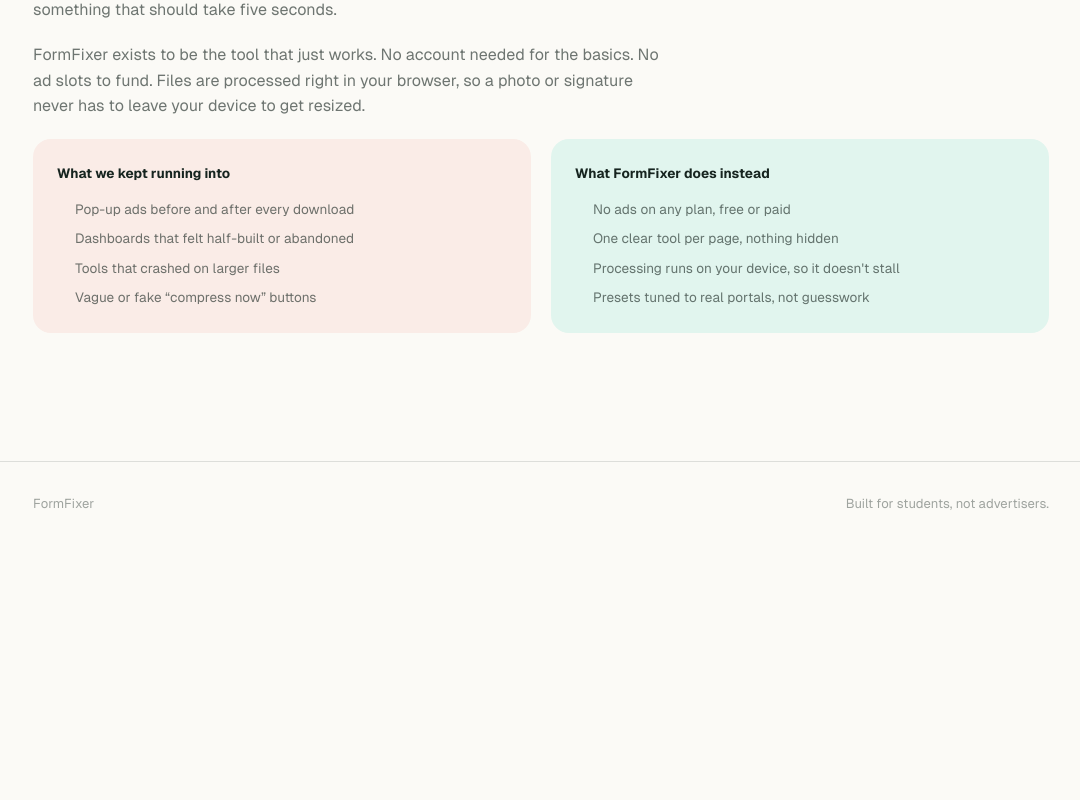
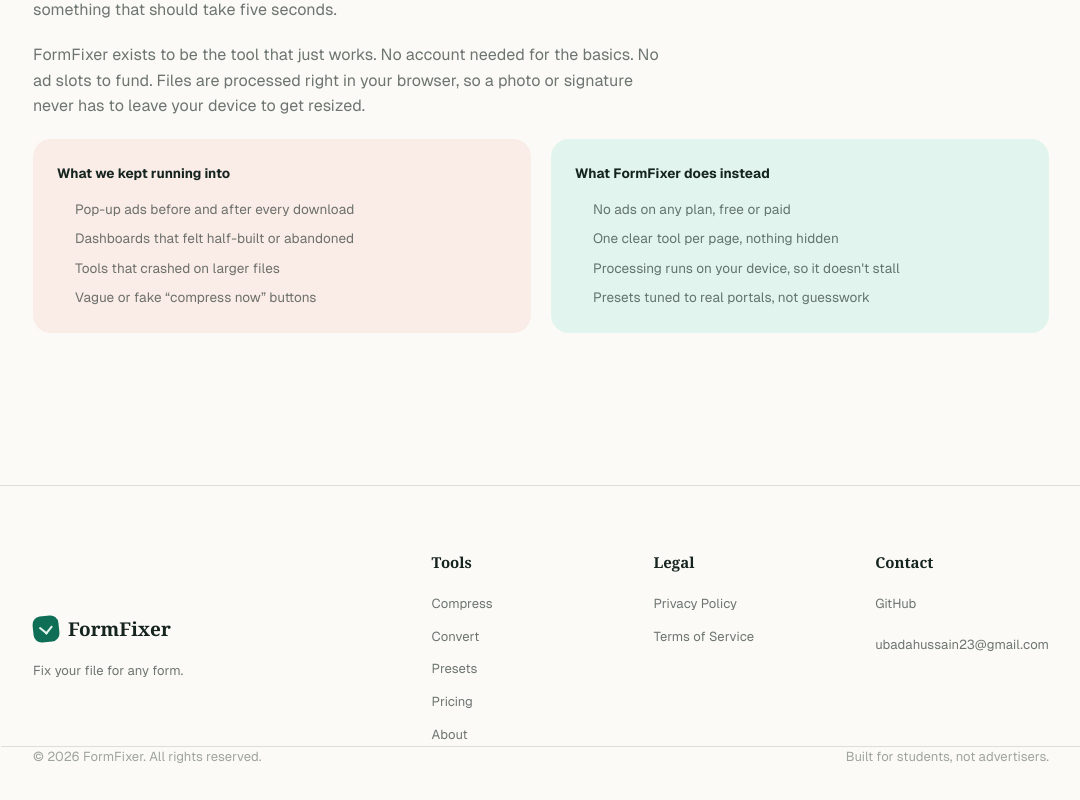
Before and after one commit to Ubada-Hussain/FormFixer, a Next.js app: page /about in a window 1280 px wide. Shown: the part 402-1202 px from the top of the page, without its empty margins (99-1179 px from the left). Before the commit the page ends 949 px from the top, so only its background shows below. Built offline with nearby package versions, Linux system fonts and the light colour scheme; no server answers.

Commit message:
Security: add file size/page limits to pdf2docx, sanitize error responses

```diff
--- a/app/api/convert/route.ts
+++ b/app/api/convert/route.ts
@@ -163,7 +163,7 @@
       const errText = await res.text().catch(() => '(no body)');
       console.error('[/api/convert] pdf2docx service error', res.status, errText);
       return NextResponse.json(
-        { error: `PDF-to-Word conversion failed (service error ${res.status}): ${errText}` },
+        { error: 'PDF-to-Word conversion failed. The file may be corrupted, encrypted, or too complex. Please try a different file.' },
         { status: 502 }
       );
     }
@@ -220,7 +220,7 @@
       const errText = await res.text().catch(() => '(no body)');
       console.error('[/api/convert] Gotenberg error', res.status, errText);
       return NextResponse.json(
-        { error: `Word-to-PDF conversion failed (Gotenberg ${res.status}): ${errText}` },
+        { error: 'Word-to-PDF conversion failed. The file may be corrupted or in an unsupported format. Please try a different file.' },
         { status: 502 }
       );
     }
--- /dev/null
+++ b/app/privacy/page.tsx
@@ -0,0 +1,59 @@
+import type { Metadata } from 'next';
+
+export const metadata: Metadata = {
+  title: 'Privacy Policy',
+  description: 'How FormFixer protects your data and documents.',
+};
+
+export default function PrivacyPage() {
+  return (
+    <>
+      <header className="page-hero">
+        <div className="wrap">
+          <span className="tag">Privacy Policy</span>
+          <h1>Honest Data Practices.</h1>
+        </div>
+      </header>
+
+      <section style={{ paddingTop: 24, paddingBottom: 120 }}>
+        <div className="wrap">
+          <div className="max-w-3xl story">
+            <p>
+              At FormFixer, our entire philosophy is built around a secure and private utility. We don't want your data, and we don't have ad slots to sell to third parties. Here is exactly what we collect and how it is used.
+            </p>
+
+            <h3 className="text-xl font-bold font-[Georgia] text-[var(--ink)] mt-10 mb-4">1. Document Processing</h3>
+            <p>
+              <strong>Image & Photo Compression:</strong> All photo compressions and Image-to-PDF operations are executed 100% on your device directly within your browser. Your images are never uploaded to any server.
+            </p>
+            <p>
+              <strong>Document Conversion (Word / PDF):</strong> Complex formatting conversions (PDF to Word, and Word to PDF) require our server-side conversion engines. When you convert a document, it is securely transmitted over HTTPS to our isolated microservices. <strong>The document is processed entirely in memory, returned to you, and deleted immediately after.</strong> We do not log, read, or store the contents of your uploaded documents.
+            </p>
+
+            <h3 className="text-xl font-bold font-[Georgia] text-[var(--ink)] mt-10 mb-4">2. Account Information & Usage Logging</h3>
+            <p>
+              We use Clerk to securely handle authentication. If you create an account, Clerk stores the basic information you provide (like your email address or Google profile). FormFixer does not have access to your passwords.
+            </p>
+            <p>
+              To enforce our free tier limit, we log a simple numeric counter of your daily actions associated with your user ID in a secure Supabase database. We do not log what files you processed, only that an action occurred.
+            </p>
+
+            <h3 className="text-xl font-bold font-[Georgia] text-[var(--ink)] mt-10 mb-4">3. Payment Data</h3>
+            <p>
+              All payments and subscriptions are processed by our secure, third-party payment gateway (upcoming). FormFixer does not process, touch, or store your credit card or bank details. We only receive a secure webhook confirming your subscription status.
+            </p>
+
+            <h3 className="text-xl font-bold font-[Georgia] text-[var(--ink)] mt-10 mb-4">4. No Data Selling & No Ads</h3>
+            <p>
+              We absolutely do not sell, rent, or trade your personal information or document history to any third parties. FormFixer is entirely ad-free.
+            </p>
+
+            <p className="mt-12 text-sm text-[var(--ink-faint)]">
+              Last Updated: July 2026
+            </p>
+          </div>
+        </div>
+      </section>
+    </>
+  );
+}
--- /dev/null
+++ b/app/terms/page.tsx
@@ -0,0 +1,53 @@
+import type { Metadata } from 'next';
+
+export const metadata: Metadata = {
+  title: 'Terms of Service',
+  description: 'FormFixer Terms of Service and acceptable use.',
+};
+
+export default function TermsPage() {
+  return (
+    <>
+      <header className="page-hero">
+        <div className="wrap">
+          <span className="tag">Terms of Service</span>
+          <h1>Rules of the road.</h1>
+        </div>
+      </header>
+
+      <section style={{ paddingTop: 24, paddingBottom: 120 }}>
+        <div className="wrap">
+          <div className="max-w-3xl story">
+            <div className="bg-[var(--coral-100)] text-[var(--coral-700)] p-4 rounded-lg mb-8 text-sm font-medium border border-[var(--coral-200)]">
+              <strong>Disclaimer:</strong> This is a standard template for the FormFixer tool. It has not been reviewed by a lawyer and does not constitute formal legal advice.
+            </div>
+
+            <h3 className="text-xl font-bold font-[Georgia] text-[var(--ink)] mt-10 mb-4">1. Acceptable Use</h3>
+            <p>
+              FormFixer is designed to help you prepare your own personal documents, photos, and forms for upload. You agree not to use the service to process illegal materials, distribute malware, bypass security protocols, or attempt to reverse-engineer our conversion infrastructure.
+            </p>
+
+            <h3 className="text-xl font-bold font-[Georgia] text-[var(--ink)] mt-10 mb-4">2. Free Tier Limits</h3>
+            <p>
+              We provide a generous free tier to help students and applicants. This tier is strictly limited to 5 combined conversion/compression actions per calendar day per user. Attempting to bypass these limits via automated scripts or multiple burner accounts is a violation of these terms and may result in an IP or account ban.
+            </p>
+
+            <h3 className="text-xl font-bold font-[Georgia] text-[var(--ink)] mt-10 mb-4">3. Pro Subscription</h3>
+            <p>
+              Users who require unlimited daily processing may upgrade to the Pro tier. The Pro subscription is billed on a recurring basis. You may cancel at any time through the billing portal. Upon cancellation, you will retain your Pro benefits until the end of your current billing cycle, after which your account will revert to the standard 5-action daily limit.
+            </p>
+
+            <h3 className="text-xl font-bold font-[Georgia] text-[var(--ink)] mt-10 mb-4">4. Liability</h3>
+            <p>
+              We strive to provide accurate compression sizes and perfect document formatting. However, FormFixer is provided "as is" without warranties of any kind. You are solely responsible for reviewing your processed documents before submitting them to any official portal or authority. We are not liable for rejected applications resulting from converted documents.
+            </p>
+
+            <p className="mt-12 text-sm text-[var(--ink-faint)]">
+              Last Updated: July 2026
+            </p>
+          </div>
+        </div>
+      </section>
+    </>
+  );
+}
--- a/components/Footer.tsx
+++ b/components/Footer.tsx
@@ -1,8 +1,57 @@
+import Link from 'next/link';
+
 export default function Footer() {
   return (
-    <footer>
-      <div className="wrap">
-        <span>FormFixer</span>
+    <footer className="border-t border-[var(--line)] mt-16 pt-16 pb-8 text-[14px]">
+      <div className="wrap flex flex-col md:flex-row justify-between gap-12 mb-12">
+
+        {/* Brand column */}
+        <div className="flex flex-col gap-4 max-w-xs">
+          <Link href="/" className="brand">
+            <span className="mark" />
+            FormFixer
+          </Link>
+          <p className="text-[var(--ink-soft)]">
+            Fix your file for any form.
+          </p>
+        </div>
+
+        {/* Links Columns */}
+        <div className="grid grid-cols-2 md:grid-cols-3 gap-12 w-full md:w-auto">
+          {/* Quick links */}
+          <div className="flex flex-col gap-3">
+            <h4 className="font-bold text-[var(--ink)] font-[Georgia] text-[15px] mb-2">Tools</h4>
+            <Link href="/compress" className="text-[var(--ink-soft)] hover:text-[var(--ink)] transition-colors">Compress</Link>
+            <Link href="/convert" className="text-[var(--ink-soft)] hover:text-[var(--ink)] transition-colors">Convert</Link>
+            <Link href="/presets" className="text-[var(--ink-soft)] hover:text-[var(--ink)] transition-colors">Presets</Link>
+            <Link href="/pricing" className="text-[var(--ink-soft)] hover:text-[var(--ink)] transition-colors">Pricing</Link>
+            <Link href="/about" className="text-[var(--ink-soft)] hover:text-[var(--ink)] transition-colors">About</Link>
+          </div>
+
+          {/* Legal */}
+          <div className="flex flex-col gap-3">
+            <h4 className="font-bold text-[var(--ink)] font-[Georgia] text-[15px] mb-2">Legal</h4>
+            <Link href="/privacy" className="text-[var(--ink-soft)] hover:text-[var(--ink)] transition-colors">Privacy Policy</Link>
+            <Link href="/terms" className="text-[var(--ink-soft)] hover:text-[var(--ink)] transition-colors">Terms of Service</Link>
+          </div>
+
+          {/* Contact */}
+          <div className="flex flex-col gap-3">
+            <h4 className="font-bold text-[var(--ink)] font-[Georgia] text-[15px] mb-2">Contact</h4>
+            <a href="https://github.com/Ubada-Hussain/FormFixer" target="_blank" rel="noreferrer" className="text-[var(--ink-soft)] hover:text-[var(--ink)] transition-colors">GitHub</a>
+            <div className="relative">
+              <a href="mailto:ubadahussain23@gmail.com" className="text-[var(--ink-soft)] hover:text-[var(--ink)] transition-colors block mt-2">
+                ubadahussain23@gmail.com
+              </a>
+            </div>
+          </div>
+        </div>
+
+      </div>
+
+      {/* Bottom Bar */}
+      <div className="wrap border-t border-[var(--line)] pt-8 flex flex-col md:flex-row justify-between items-center gap-4 text-[13px] text-[var(--ink-faint)]">
+        <span>© {new Date().getFullYear()} FormFixer. All rights reserved.</span>
         <span>Built for students, not advertisers.</span>
       </div>
     </footer>
```
Also changed, not shown: 1 other file (tests, documents, lock files or other folders).
